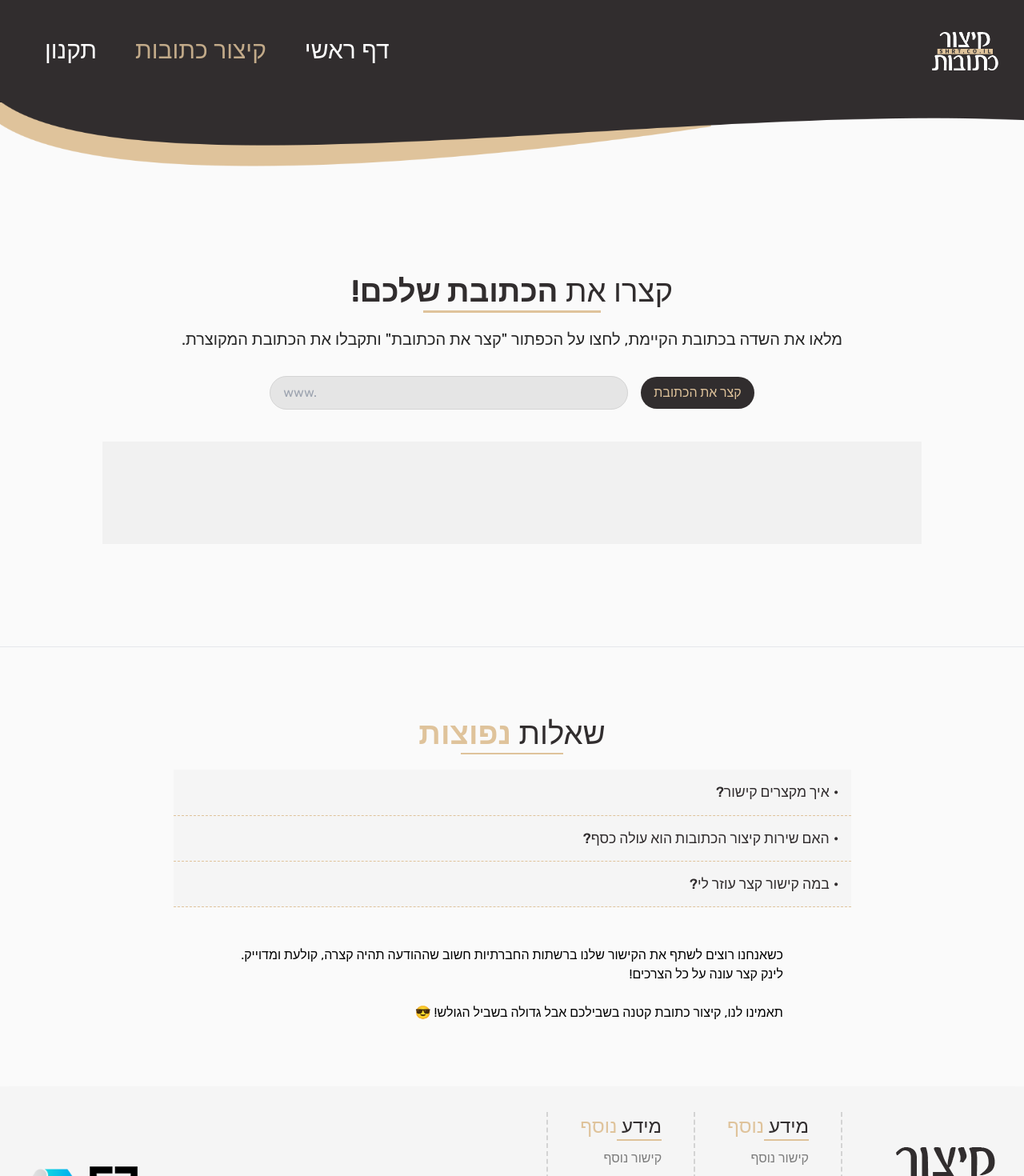
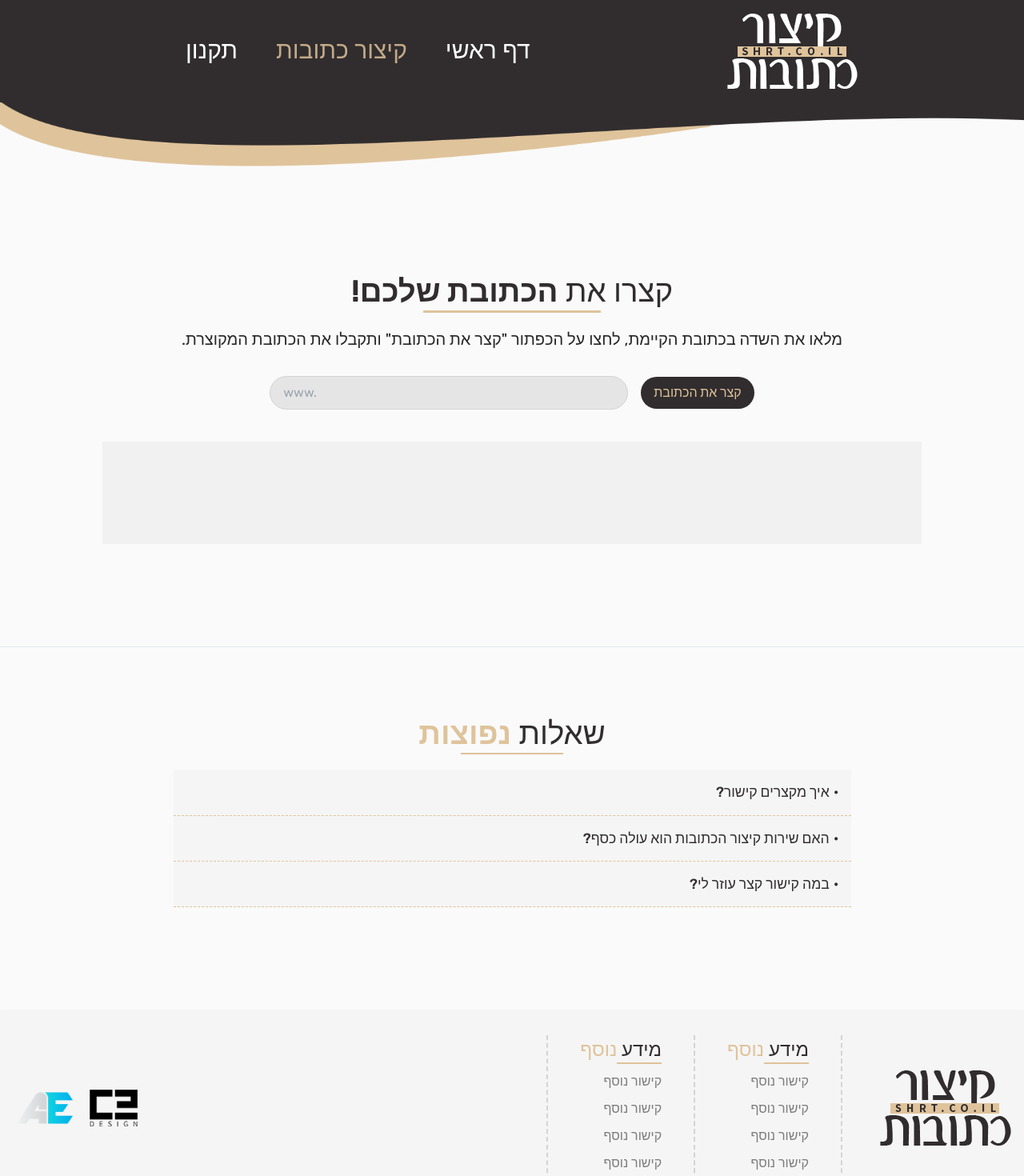
Before and after one commit to ShiNxz/ShortLinks, a Next.js app: page /shorten in a window 1280 px wide. Shown: the top 1470 px of the page at 80% size. Built offline with nearby package versions, Linux system fonts and the light colour scheme.

Commit message:
mobile support fix

```diff
--- a/components/FAQ.jsx
+++ b/components/FAQ.jsx
@@ -35,6 +35,13 @@ const qs = [
 				ומסורבלים.
 				<br />
 				קישור רגיל יכול להגיע אפילו למאות תווים! בעיקר בקישורים שיש בהם טקסט בעברית.
+				<br />
+				כשאנחנו רוצים לשתף את הקישור שלנו ברשתות החברתיות חשוב שההודעה תהיה קצרה, קולעת ומדוייק.
+				<br />
+				לינק קצר עונה על כל הצרכים!
+				<br />
+				<br />
+				תאמינו לנו, קיצור כתובת קטנה בשבילכם אבל גדולה בשביל הגולש! 😎
 			</>
 		),
 	},
@@ -54,14 +61,6 @@ const FAQ = () => {
 						key={question}
 					/>
 				))}
-			</div>
-			<div>
-				כשאנחנו רוצים לשתף את הקישור שלנו ברשתות החברתיות חשוב שההודעה תהיה קצרה, קולעת ומדוייק.
-				<br />
-				לינק קצר עונה על כל הצרכים!
-				<br />
-				<br />
-				תאמינו לנו, קיצור כתובת קטנה בשבילכם אבל גדולה בשביל הגולש! 😎
 			</div>
 		</div>
 	)
@@ -112,7 +111,7 @@ const AQ = ({ question, answer }) => {
 			</div>
 			<div
 				className={`duration-300 h-auto ${
-					open ? 'max-h-24' : 'max-h-0'
+					open ? 'max-h-52' : 'max-h-0'
 				} block overflow-hidden text-neutral-700`}
 			>
 				<div className='p-4'>{answer}</div>
--- a/components/UI/Navbar.jsx
+++ b/components/UI/Navbar.jsx
@@ -68,11 +68,11 @@ const Navbar = () => {
 
 	return (
 		<div className='h-32 relative mb-20'>
-			<div className='w-full bg-[#312d2e] p-8 h-32 flex justify-between items-center flex-row mx-auto z-10 relative'>
+			<div className='w-full bg-[#312d2e] p-8 h-32 flex justify-between items-center flex-row mx-auto z-10 relative lg:px-52'>
 				<Link href='/'>
 					<img
 						src={logo.src}
-						className='cursor-pointer h-12 lg:w-auto'
+						className='cursor-pointer h-12 md:h-24 lg:h-auto'
 					/>
 				</Link>
 				<div className='lg:flex flex-row hidden'>
```
